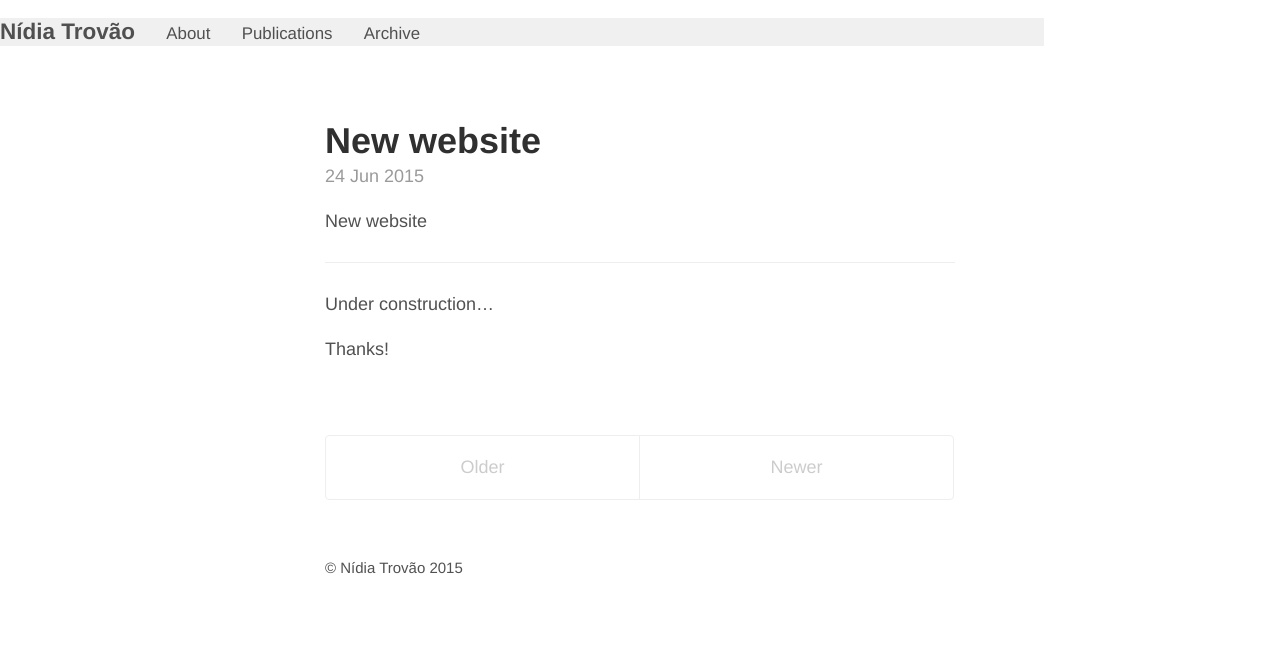
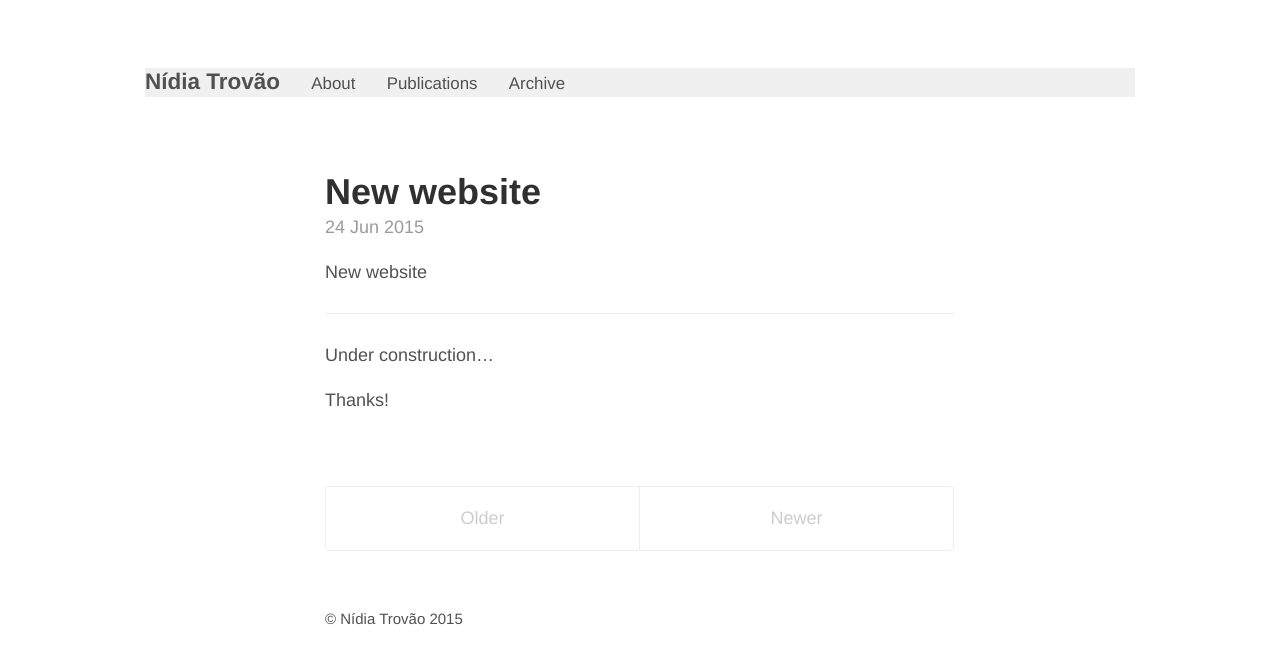
Before and after one commit to nidiatrovao/nidiatrovao.github.io, a Jekyll site: the page built from index.html, in a window 1280 px wide. Shown: the top 664 px of the page. Built offline with Jekyll 4.4.1, drawn with Linux system fonts in a browser that asks for light colours; the list of posts is cut into pages by our own code.

Commit message:
top tab design 6

```diff
--- a/_layouts/default.html
+++ b/_layouts/default.html
@@ -4,7 +4,7 @@
   {% include head.html %}
 
   <body>
-	  <header class="masthead" style="max-width:58rem;">
+	  <header class="masthead" style="padding-top:3.8rem;max-width:58rem;padding-left:1.5rem;padding-right:1.5rem;margin-left:auto;margin-right:auto">
         <h3 class="masthead-title" style="background-color:#F0F0F0">
           <a href="{{ site.baseurl }}/" title="Home">{{ site.title }}</a>
 			{% for page in site.pages_list %}
```
